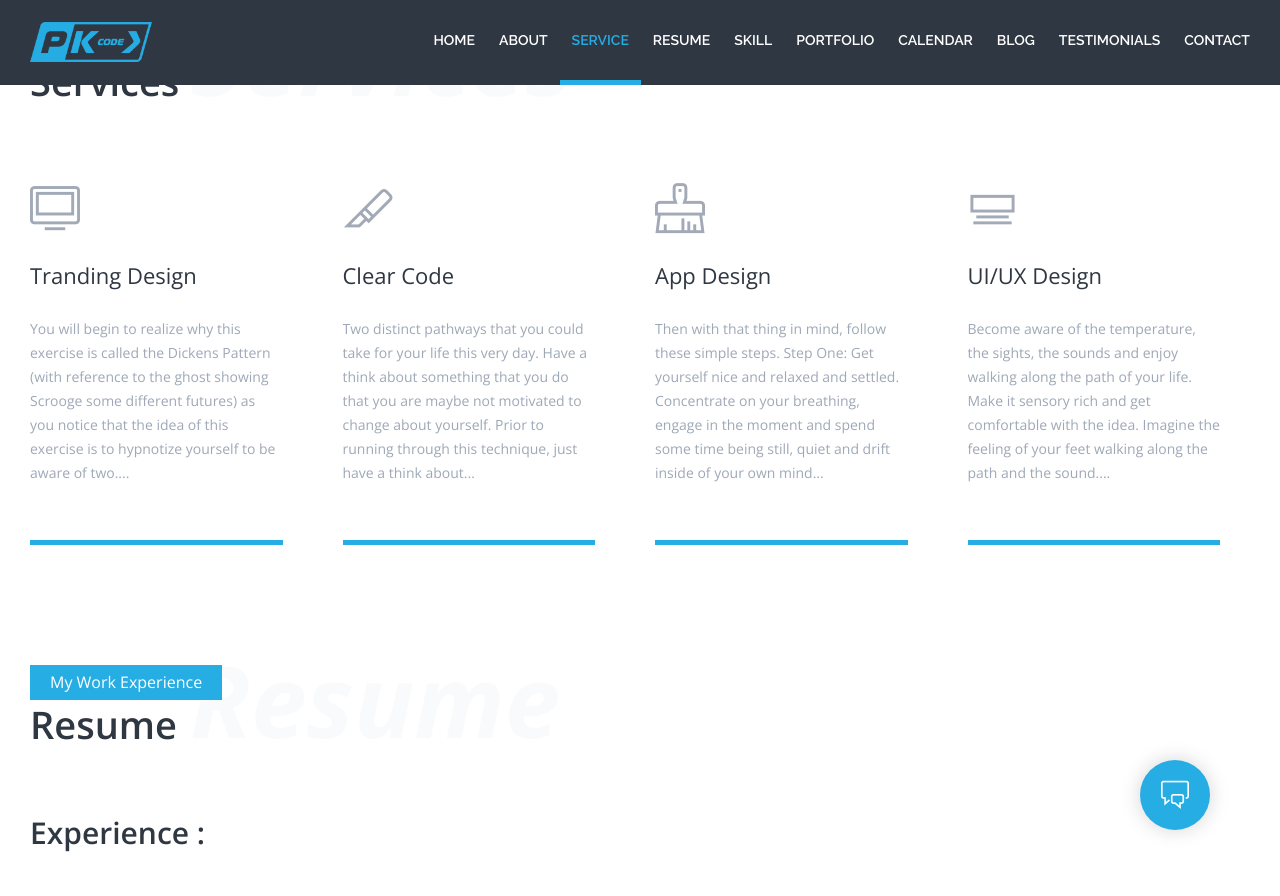
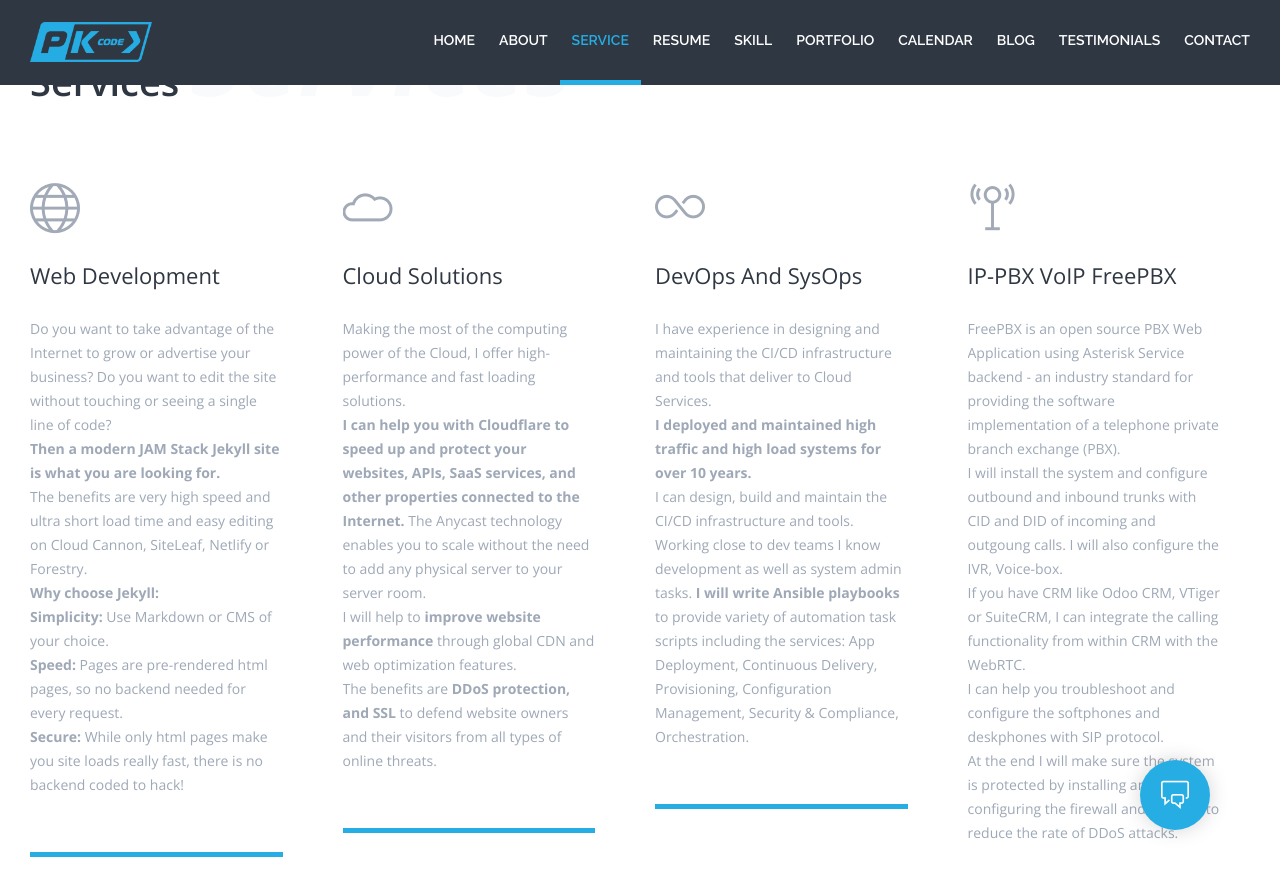
Before and after one commit to bitroniq/bitroniq.github.io, a Jekyll site: the page built from index.html, in a window 1280 px wide and 900 px high, scrolled down 2005 px. Shown: the top 896 px of the window. Built offline with Jekyll 4.4.1, drawn with Linux system fonts in a browser that asks for light colours; comment, search, counter and statistics services are not loaded.

Commit message:
Update the services section Closing #63

```diff
--- a/_includes/home-services.html
+++ b/_includes/home-services.html
@@ -18,41 +18,60 @@
    <div class="row">
     <div class="col-lg-3 col-md-6 col-sm-6">
      <div class="service-block">
-      <span class="ti-desktop"></span>
-      <h2>Tranding Design</h2>
-      <p>You will begin to realize why this exercise is called the Dickens Pattern (with reference to the ghost showing Scrooge some different futures) as you notice that the idea of this exercise is to hypnotize yourself to be aware of two....</p>
+      <span class="ti-world"></span>
+      <h2>Web Development</h2>
+      <p>Do you want to take advantage of the Internet to grow or advertise your business? Do you want to edit the site without touching or seeing a single line of code?</br>
+      <b>Then a modern JAM Stack Jekyll site is what you are looking for.</b></br>
+      The benefits are very high speed and ultra short load time and easy editing on Cloud Cannon, SiteLeaf, Netlify or Forestry.<br>
+      <b>Why choose Jekyll:</b><br>
+      <b>Simplicity:</b> Use Markdown or CMS of your choice.<br>
+      <b>Speed:</b> Pages are pre-rendered html pages, so no backend needed for every request.<br>
+      <b>Secure:</b> While only html pages make you site loads really fast, there is no backend coded to hack!</p>
       <div class="contact-button">
-        <a class="clearfix" href="#"> <span class="pull-left">Read More...</span> <span class="ti-arrow-circle-right pull-right"></span></a>
+        <a class="clearfix" href="#contact"> <span class="pull-left">Contact...</span> <span class="ti-arrow-circle-right pull-right"></span></a>
        </div>
      </div>
     </div>
     <div class="col-lg-3 col-md-6 col-sm-6">
      <div class="service-block">
-      <span class="ti-slice"></span>
-      <h2>Clear Code</h2>
-      <p>Two distinct pathways that you could take for your life this very day. Have a think about something that you do that you are maybe not motivated to change about yourself. Prior to running through this technique, just have a think about... </p>
+      <span class="ti-cloud"></span>
+      <h2>Cloud Solutions</h2>
+      <p>Making the most of the computing power of the Cloud, I offer high-performance and fast loading solutions.<br>
+        <b>I can help you with Cloudflare to speed up and protect your websites, APIs, SaaS services, and other properties connected to the Internet.</b> The Anycast technology enables you to scale without the need to add any physical server to your server room.<br>
+       I will help to <b>improve website performance</b> through global CDN and web optimization features.<br>
+       The benefits are <b>DDoS protection, and SSL</b> to defend website owners and their visitors from all types of online threats.</p>
       <div class="contact-button">
-        <a class="clearfix" href="#"> <span class="pull-left">Read More...</span> <span class="ti-arrow-circle-right pull-right"></span></a>
+        <a class="clearfix" href="#contact"> <span class="pull-left">Contact...</span> <span class="ti-arrow-circle-right pull-right"></span></a>
        </div>
      </div>
     </div>
     <div class="col-lg-3 col-md-6 col-sm-6">
      <div class="service-block">
-      <span class="ti-brush-alt"></span>
-      <h2>App Design</h2>
-      <p>Then with that thing in mind, follow these simple steps. Step One: Get yourself nice and relaxed and settled. Concentrate on your breathing, engage in the moment and spend some time being still, quiet and drift inside of your own mind... </p>
+      <span class="ti-infinite"></span>
+      <h2>DevOps and SysOps</h2>
+      <p>
+        I have experience in designing and maintaining the CI/CD infrastructure and tools that deliver to Cloud Services.<br>
+        <b>I deployed and maintained high traffic and high load systems for over 10 years.</b><br>
+        I can design, build and maintain the CI/CD infrastructure and tools.
+        Working close to dev teams I know development as well as system admin tasks.
+        <b>I will write Ansible playbooks</b> to provide variety of automation task scripts including the services: App Deployment, Continuous Delivery, Provisioning, Configuration Management, Security & Compliance, Orchestration.<br></p>
       <div class="contact-button">
-        <a class="clearfix" href="#"> <span class="pull-left">Read More...</span> <span class="ti-arrow-circle-right pull-right"></span></a>
+        <a class="clearfix" href="#contact"> <span class="pull-left">Contact...</span> <span class="ti-arrow-circle-right pull-right"></span></a>
        </div>
      </div>
     </div>
     <div class="col-lg-3 col-md-6 col-sm-6">
      <div class="service-block">
-      <span class="ti-layout-media-center"></span>
-      <h2>UI/UX Design</h2>
-      <p>Become aware of the temperature, the sights, the sounds and enjoy walking along the path of your life. Make it sensory rich and get comfortable with the idea. Imagine the feeling of your feet walking along the path and the sound.... </p>
+      <span class="ti-signal"></span>
+      <h2>IP-PBX VoIP FreePBX</h2>
+      <p>FreePBX is an open source PBX Web Application using Asterisk Service backend - an industry standard for providing the software implementation of a telephone private branch exchange (PBX).<br>
+        I will install the system and configure outbound and inbound trunks with CID and DID of incoming and outgoung calls. I will also configure the IVR, Voice-box.<br>
+        If you have CRM like Odoo CRM, VTiger or SuiteCRM, I can integrate the calling functionality from within CRM with the WebRTC.<br>
+        I can help you troubleshoot and configure the softphones and deskphones with SIP protocol.<br>
+        At the end I will make sure the system is protected by installing and configuring the firewall and fail2ban to reduce the rate of DDoS attacks.
+      </p>
       <div class="contact-button">
-        <a class="clearfix" href="#"> <span class="pull-left">Read More...</span> <span class="ti-arrow-circle-right pull-right"></span></a>
+        <a class="clearfix" href="#contact"> <span class="pull-left">Contact...</span> <span class="ti-arrow-circle-right pull-right"></span></a>
        </div>
      </div>
     </div>
```
